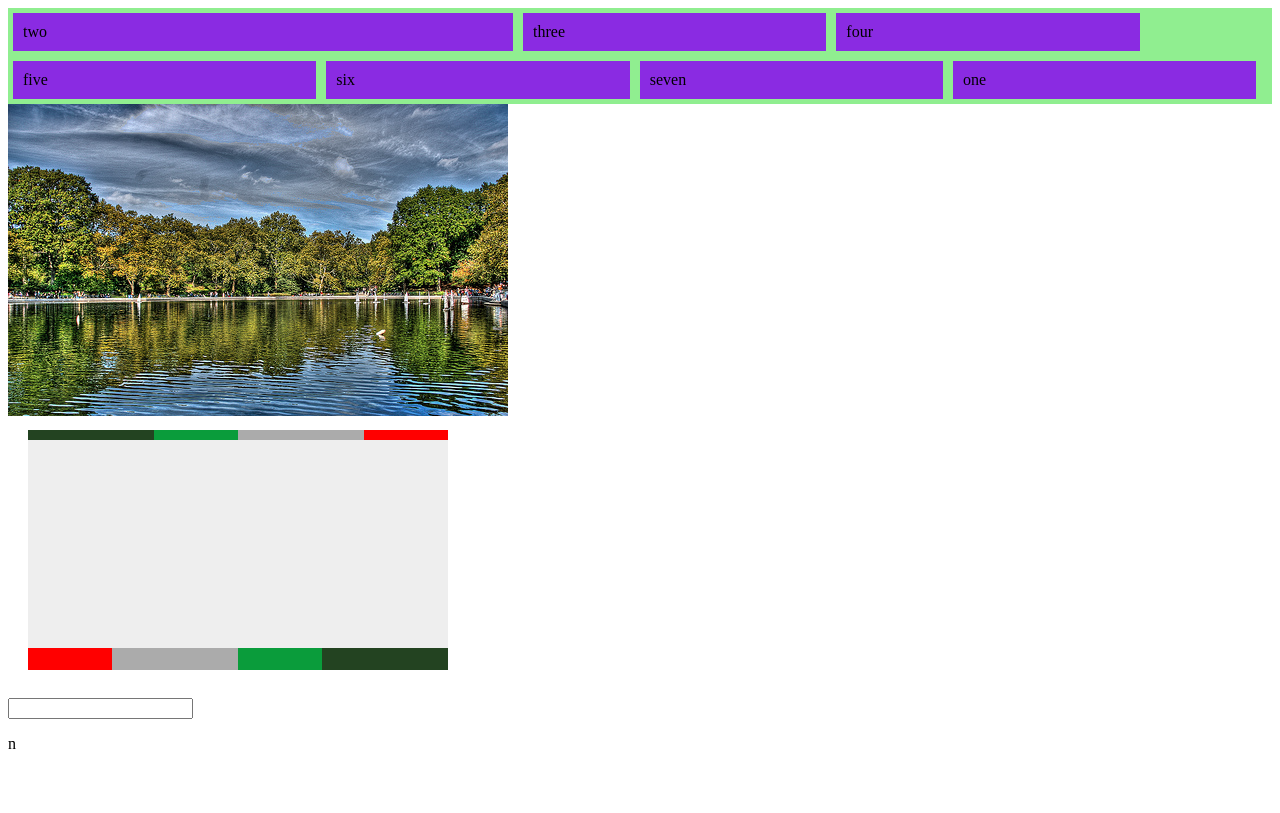
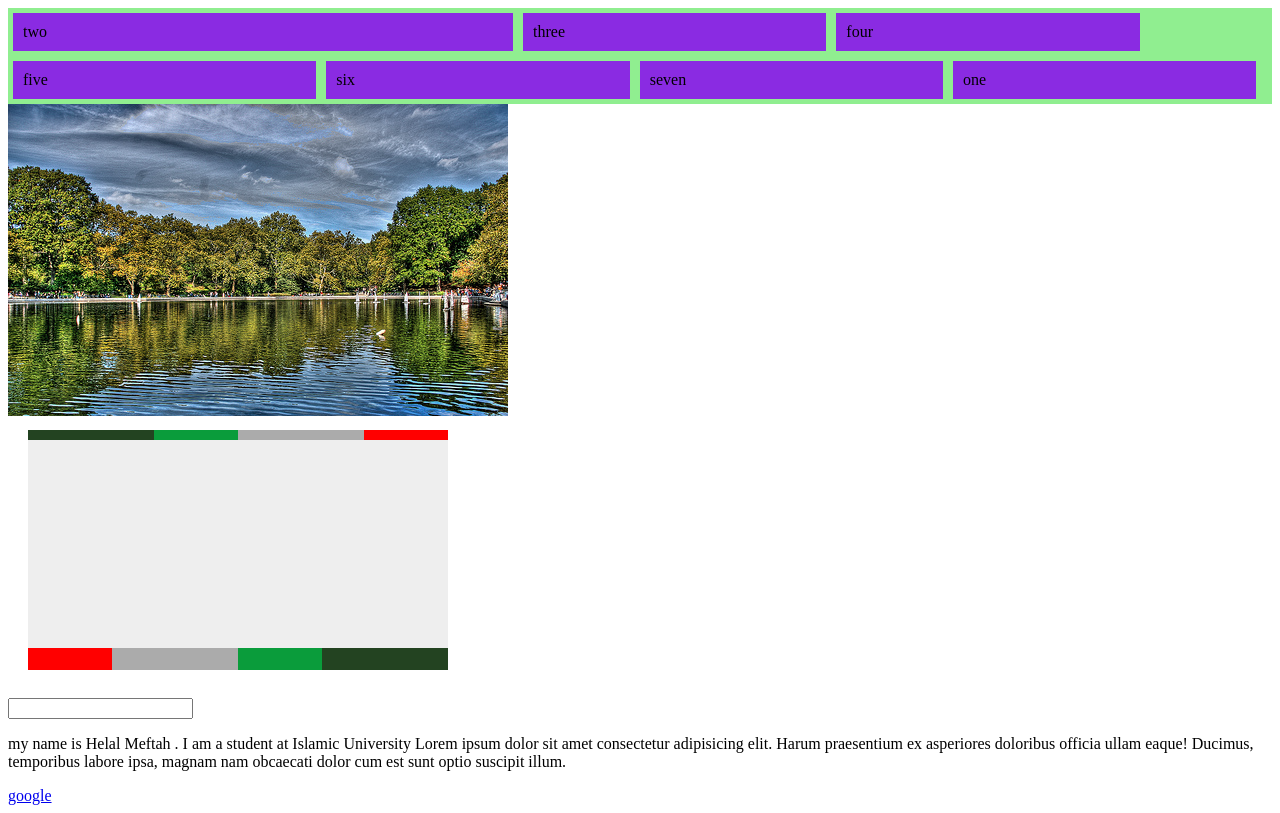
Before and after one commit to HelalMeftah/Learn-display, a plain HTML site: page index.html in a window 1280 px wide. Drawn offline with Linux system fonts and the light colour scheme.

Commit message:
add caret  color

```diff
--- a/index.html
+++ b/index.html
@@ -28,7 +28,12 @@
 
        <br>
        <input type="text" style="caret-color: rgb(55, 186, 226);">
-       <p>n</p>
+       <p contenteditable="true">my name is Helal Meftah . I am a student at Islamic University Lorem
+         ipsum dolor sit amet consectetur adipisicing elit. Harum praesentium ex asperiores
+          doloribus officia ullam eaque!
+        Ducimus, temporibus labore ipsa, magnam nam obcaecati dolor cum est sunt optio suscipit illum.</p>
+
+        <a href="https://google.com" style="pointer-events: none;">google</a>
 
 </body>
 
```
